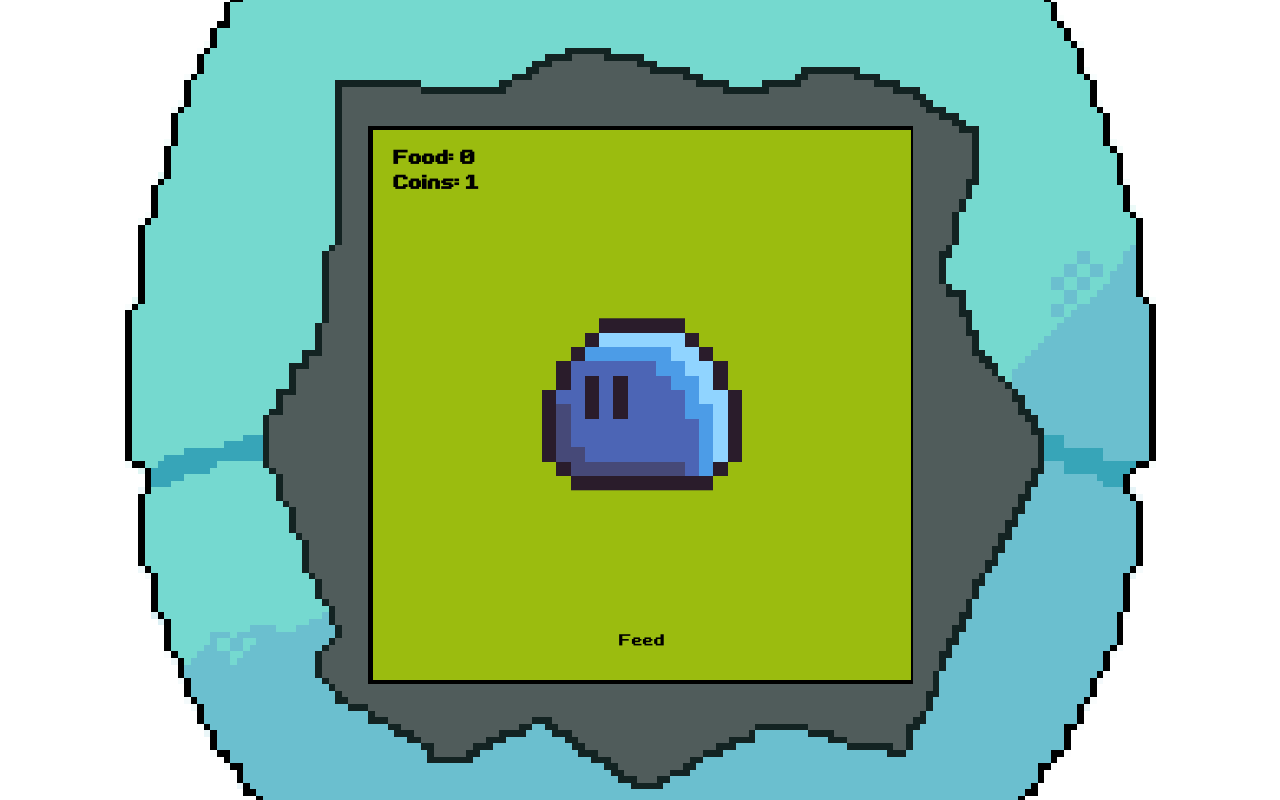
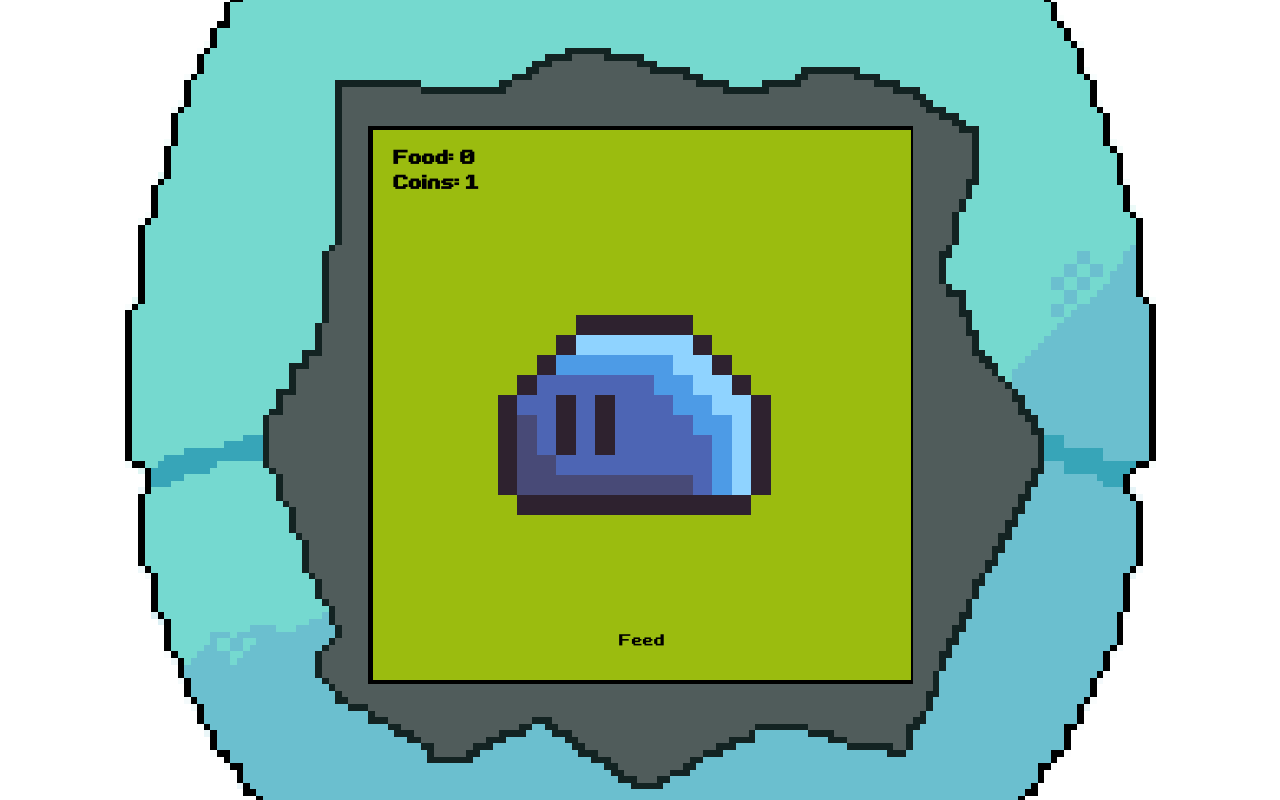
Before and after one commit to Herabrone/GotchiMon, a React (Vite) app: page /base in a window 1280 px wide. Built offline with nearby package versions, Linux system fonts and the light colour scheme.

Commit message:
Added base animation

```diff
--- a/src/pages/Base/Base.css
+++ b/src/pages/Base/Base.css
@@ -67,3 +67,39 @@
     font-size: 1.2rem;
     color: #000;
 }
+
+/* .slime-idle-sprite {
+  width: 15px;
+  height: 12px;
+
+  animation: walk 0.6s steps(5) infinite;
+}
+
+@keyframes walk {
+  from { background-position: 0 0; }
+  to { background-position: -30px 0px; }
+} */
+
+.slime-idle-sprite {
+  width: 16px;
+  height: 15px;
+
+  transform: scale(20);
+
+  image-rendering: pixelated;
+
+  background-image: url('../../../public/assets/sprites/first_evo/Baby_Monster_Idle.png');
+  background-size: 80px 15px;
+  background-repeat: no-repeat;
+
+  animation: walk 1s steps(4) infinite;
+}
+
+@keyframes walk {
+  from {
+    background-position: 0 0;
+  }
+  to {
+    background-position: -80px 0; /* -(frameWidth * numFrames) */
+  }
+}
--- a/src/pages/Base/Base.jsx
+++ b/src/pages/Base/Base.jsx
@@ -127,17 +127,6 @@ export default function Base() {
         }
     }, [currentNode, showShopButton]);
 
-    // Get the monster sprite based on state
-    const getMonsterSprite = () => {
-        switch(monsterState) {
-            case 1:
-                return monsterState1;
-            // can add more cases for different monster states in the futuer
-            default:
-                return monsterState1;
-        }
-    };
-
     const handleDialogueAction = (action) => {
         if (action === 'firstEvolution') {
             advanceDialogue('Evolution1');
@@ -165,7 +154,7 @@ export default function Base() {
                     </div>
 
                     <div className="monster-display">
-                        <img src={getMonsterSprite()} alt="Your Gotchimon" className="monster-sprite" />
+                        <div className="slime-idle-sprite"></div>
                     </div>
 
                     {isVisible && (
```
